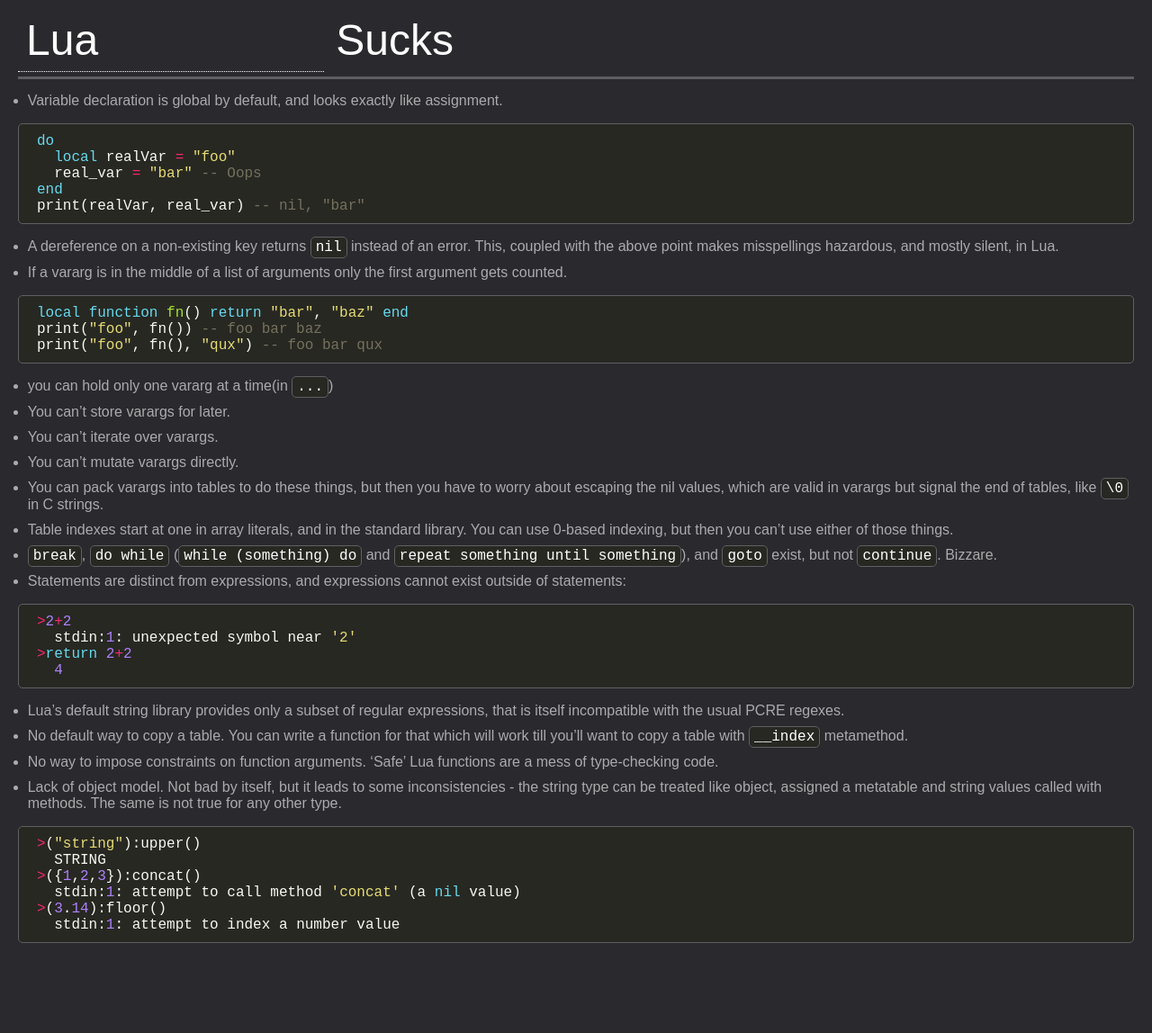
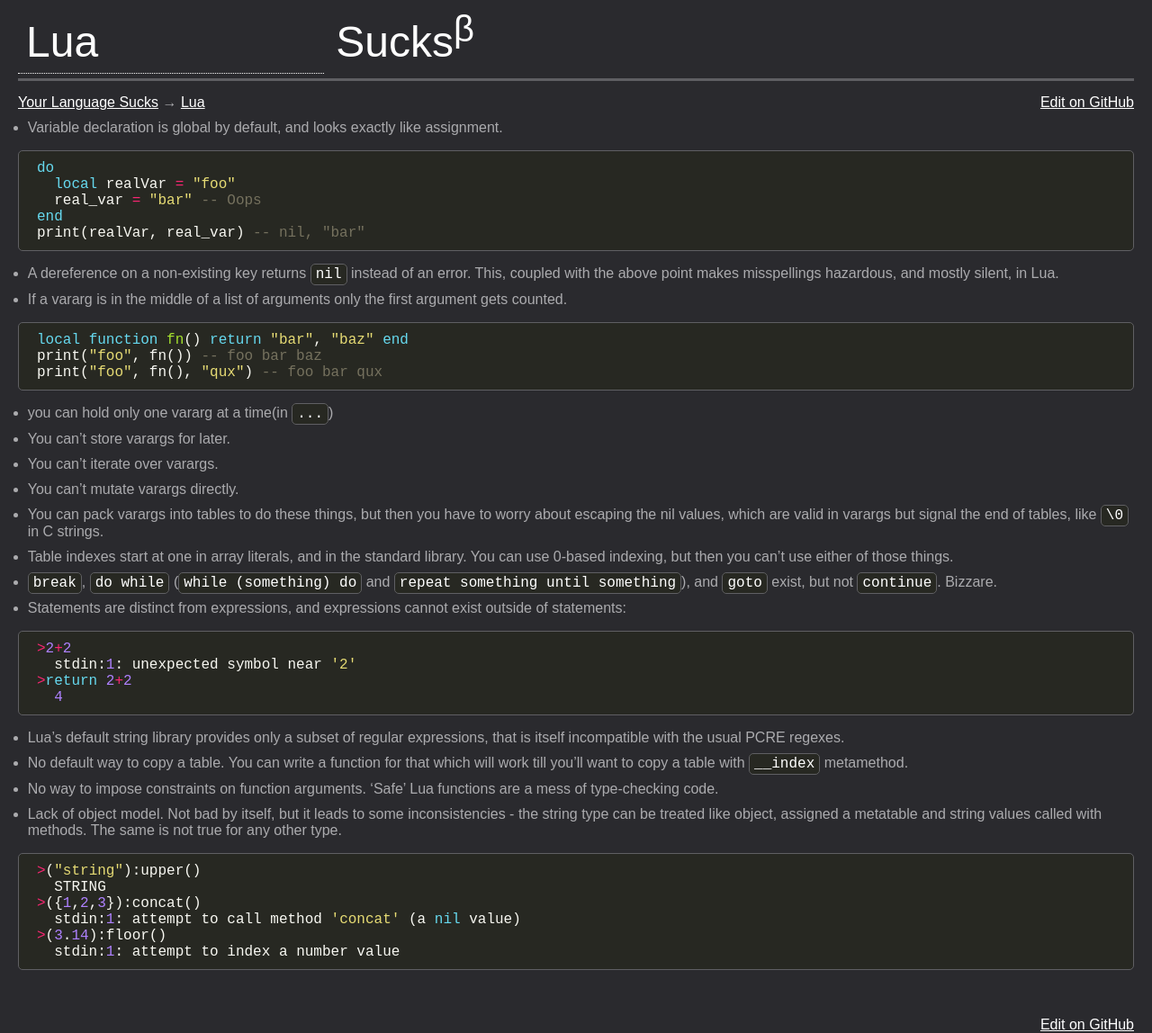
Before and after one commit to rakshazi/yourlanguagesucks.com, a Jekyll site: the page built from why/lua.md, in a window 1280 px wide. Shown: the whole page at 90% size. Built offline with Jekyll 4.4.1, drawn with Linux system fonts in a browser that asks for light colours; before the commit the page ends 1064 px from its top, so only the background shows below that.

Commit message:
added microformats

```diff
--- a/_config.yml
+++ b/_config.yml
@@ -3,6 +3,7 @@
   Your programming language sucks. Here is why
 baseurl: ""
 url: "https://yourlanguagesucks.com"
+repo: https://github.com/rakshazi/yourlanguagesucks.com/edit/master/
 category: guide
 tags: ['programming languages', 'guide']
 favicon:
--- a/_includes/selector.html
+++ b/_includes/selector.html
@@ -9,5 +9,5 @@
         {% endif %}
         {% endfor %}
     </select>
-    Sucks
+    Sucks<sup>&beta;</sup>
 </h1>
--- a/_layouts/default.html
+++ b/_layouts/default.html
@@ -45,7 +45,7 @@
             <link rel="stylesheet" href="/assets/highlight.css" />
             {% endif %}
         </head>
-        <body>
+        <body itemscope itemtype="http://schema.org/WebPage">
             {{ content }}
         </body>
 </html>
--- a/_layouts/language.html
+++ b/_layouts/language.html
@@ -1,7 +1,36 @@
 ---
 layout: default
 ---
+{%- capture page_url -%}{{ page.url | replace:'index.html','' | replace:'.html','' }}{%- endcapture -%}
+{%- capture page_author -%}{% if page.author %}{{ page.author }}{% else %}{{ site.title }}{% endif %}{%- endcapture -%}
+{%- capture page_date -%}{% if page.date %}{{ page.date | date: '%Y' }}{% else %}{{ site.time | date: '%Y' }}{% endif %}{%- endcapture -%}
 <div class="container">
     {% include selector.html %}
+    <div class="links">
+        <span itemprop="breadcrumb">
+            <a href="/">Your Language Sucks</a> &rarr;
+            <a href="{{ page_url }}">{{ page.title }}</a>
+        </span>
+        <a href="{{ site.repo }}{{ page.path }}" rel="nofollow" target="_blank">Edit on GitHub</a>
+    </div>
+</div>
+<div class="container" itemprop="mainEntity" itemscope itemtype="http://schema.org/Article">
     {{ content }}
+    <!-- schema.org -->
+    <div class="microdata">
+        <span itemprop="description">
+            {{ page.title }} sucks, here is why.
+            We hope, that article will help you to choose the perfect programming language for you.
+        </span>
+        <span itemprop="headline">{{ page.title }} sucks, here is why.</span>
+        <span itemprop="author">{{ page_author }}</span>
+        <span itemprop="datePublished">{{ page_date }}</span>
+        <span itemprop="dateModified">{{ page_date }}</span>
+        <span itemprop="publisher">{{ site.title }}</span>
+        <a itemprop="mainEntityOfPage" href="{{ page_url }}">{{ page.title }}</a>
+        <a itemprop="image" href="{{ site.url }}{{ site.baseurl }}{{ site.logo.url }}">{{ page.title }}</a>
+    </div>
+    <div class="links">
+        <a href="{{ site.repo }}{{ page.path }}" rel="nofollow" target="_blank">Edit on GitHub</a>
+    </div>
 </div>
--- a/assets/style.css
+++ b/assets/style.css
@@ -58,3 +58,14 @@
     left: 50%;
     transform: translate(-50%, -50%);
 }
+
+.microdata {
+    visibility: hidden;
+}
+
+.links {
+    text-align: right;
+}
+.links span {
+    float: left;
+}
```
